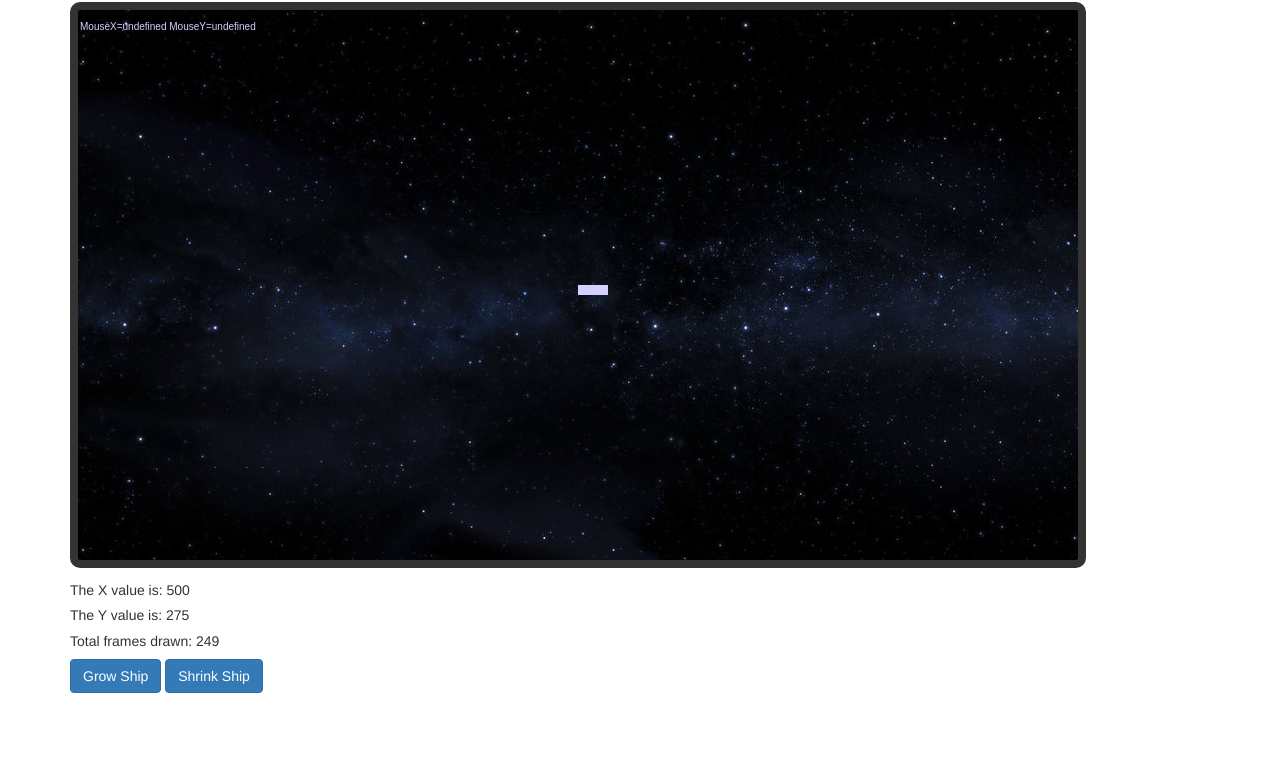
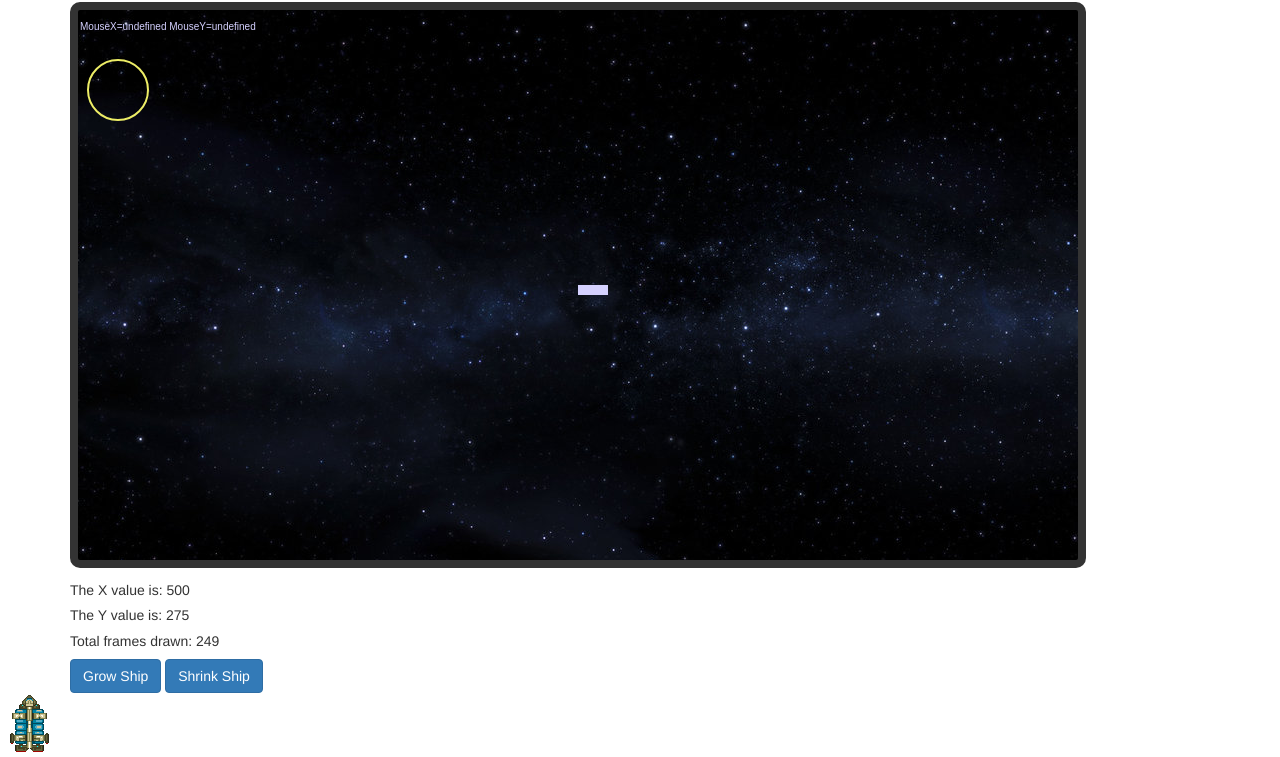
Before and after one commit to Dostoy320/s_m, a website: page index.html in a window 1280 px wide. Shown: the part 61-818 px from the top of the page. Drawn offline with nearby package versions, Linux system fonts and the light colour scheme.

Commit message:
experimenting with planet building in view controller

```diff
--- a/index.html
+++ b/index.html
@@ -29,9 +29,10 @@
 
 </div> <!-- End container -->
 
+<img src="static/img/ship.png">
+
 <script src="static/js/app/view/console-view.js"></script>
 <script src="static/js/app/directive/main.js"></script>
 
-
 </body>
 </html>
--- a/static/css/main.css
+++ b/static/css/main.css
@@ -2,6 +2,7 @@ canvas {
 	border: 8px solid;
 	border-radius: 10px;
 	background: url('../img/starfield.jpg');
+	cursor: crosshair;
 }
 #console {
 	margin: 0 auto;
--- a/static/js/app/directive/main.js
+++ b/static/js/app/directive/main.js
@@ -21,6 +21,10 @@ smApp.directive("gamescreen", function() {
 				'posX': screenWidth / 2,
 				'posY': screenHeight / 2
 			};
+
+			var img = new Image();
+			img.src = 'static/img/ship-small.png';
+
 			var shipTarget = {
 				x: screenWidth / 2,
 				y: screenHeight / 2
@@ -36,16 +40,17 @@ smApp.directive("gamescreen", function() {
 			};
 			$scope.clickSignalTarget = function() {
 				ctx.beginPath();
-	      ctx.arc($scope.click.targetX, $scope.click.targetY, $scope.click.targetRadius, 0, 2 * Math.PI, false);
-	      ctx.fillStyle = 'rgb(237, 237, 102';
-	      ctx.fill();
-	      ctx.strokeStyle = '#003300';
+	      ctx.arc($scope.click.targetX - 8, $scope.click.targetY - 8, $scope.click.targetRadius, 0, 2 * Math.PI, false);
+	      ctx.lineWidth = 2;
+	      ctx.strokeStyle = 'rgb(237, 237, 102)';
 	      ctx.stroke();
+	      ctx.closePath();
 			}
 
 			// Draw persistent objects (space and ship):
 			function drawGame() {
 			ctx.clearRect(0,0,screenWidth,screenHeight);
+			//ctx.drawImage(img, $scope.ship.posX, $scope.ship.posY);
 			ctx.fillStyle = "rgb(213,209,255)";
 			ctx.fillRect($scope.ship.posX, $scope.ship.posY, $scope.ship.width, $scope.ship.height);
 			ctx.fillText("MouseX=" + mousePos.x + " MouseY=" + mousePos.y, 2, 20);
@@ -75,8 +80,8 @@ smApp.directive("gamescreen", function() {
 			}
 
 			function setTarget(target) {
-				shipTarget.x = target.clientX - rect.left;
-				shipTarget.y = target.clientY - rect.top;
+				shipTarget.x = target.clientX - rect.left - 23;
+				shipTarget.y = target.clientY - rect.top - 15;
 			}
 
 			function getMousePosition(canvas, evnt) {
@@ -126,6 +131,7 @@ smApp.directive("gamescreen", function() {
 				drawGame();
 
 				$scope.clickSignalTarget();
+				$scope.drawPlanets();
 
 				$scope.$apply($scope.posX = $scope.ship.posX);
 				$scope.$apply($scope.posY = $scope.ship.posY);
--- a/static/js/app/view/console-view.js
+++ b/static/js/app/view/console-view.js
@@ -4,13 +4,23 @@ var smApp = angular.module('smApp', []);
 smApp.controller('consoleView', function($scope) {
 
 	$scope.clickGrow = function() {
-			$scope.ship.width = 60;
-			$scope.ship.height = 20;
+		$scope.ship.width = 60;
+		$scope.ship.height = 20;
 		};
 
 	$scope.clickShrink = function() {
-			$scope.ship.width = 30;
-			$scope.ship.height = 10;
+		$scope.ship.width = 30;
+		$scope.ship.height = 10;
 		};
 
+	$scope.drawPlanets = function() {
+
+		$scope.ctx.beginPath();
+    $scope.ctx.arc(40, 80, 30, 0, 2 * Math.PI, false);
+    $scope.ctx.lineWidth = 2;
+    $scope.ctx.strokeStyle = 'rgb(237, 237, 102)';
+    $scope.ctx.stroke();
+    $scope.ctx.closePath();
+		}
+
 });
```
Also changed, not shown: static/img/ship-small.png (added), static/img/ship.png (added).
